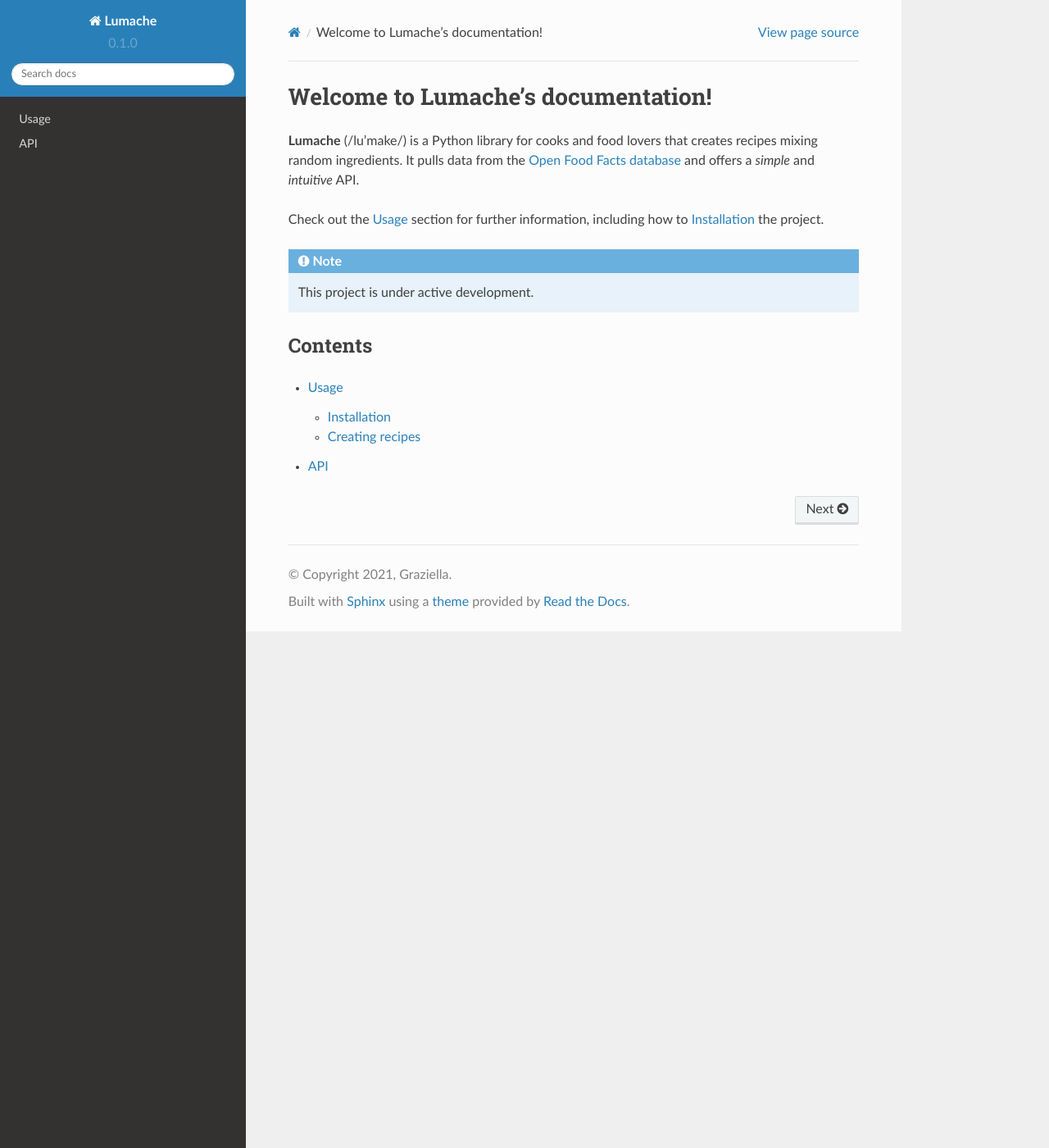
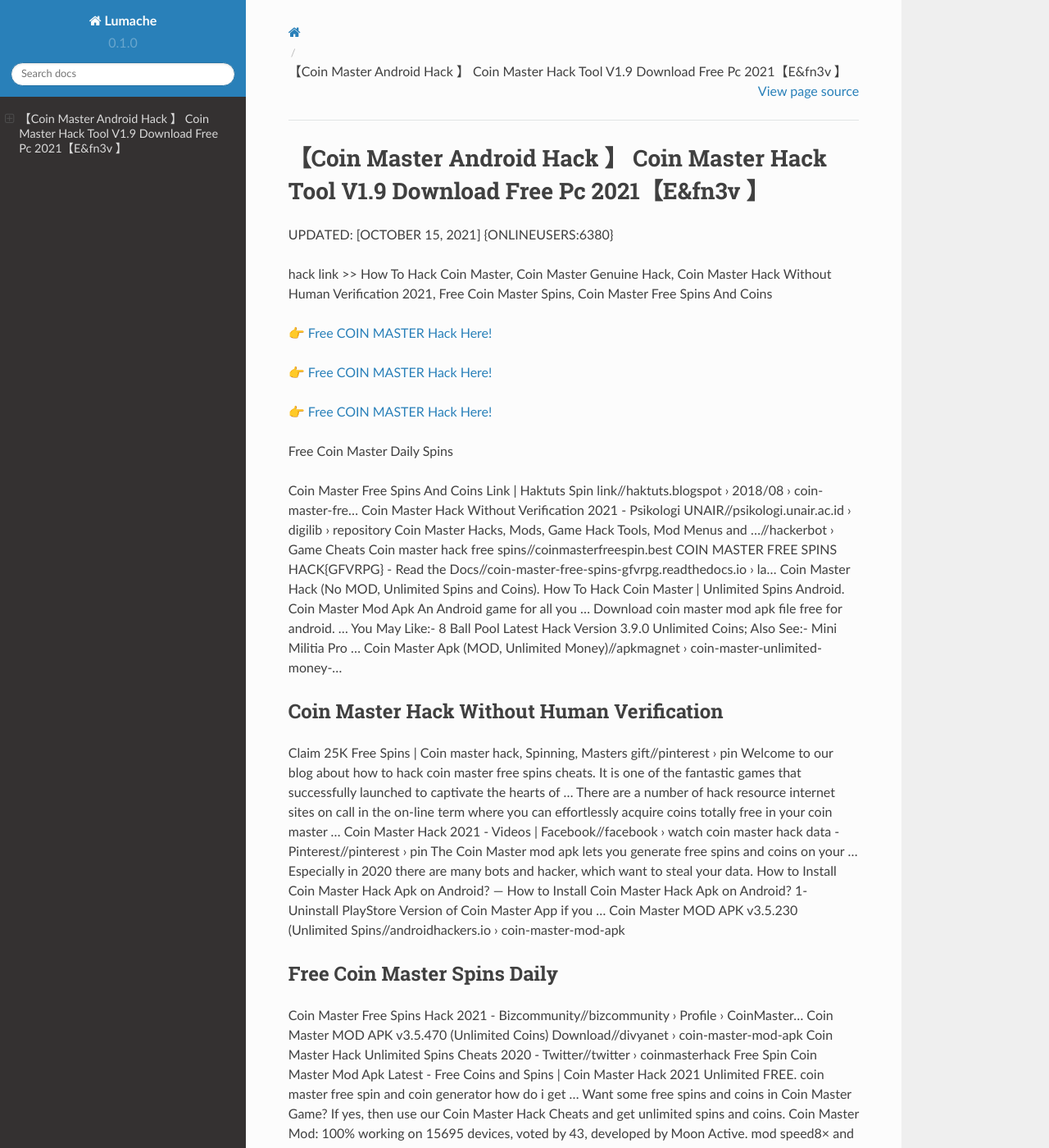
Before and after one commit to Rodolfofia/coin45master, a Sphinx documentation site: the page built from docs/source/index.rst, in a window 1280 px wide and 1400 px high. Shown: the whole window at 82% size. Built offline with Sphinx 7.4.7 and the Read the Docs theme 2.0.0, drawn with Linux system fonts in a browser that asks for light colours; some of the changed text lies outside the part shown.

Commit message:
Update index.rst

```diff
--- a/docs/source/index.rst
+++ b/docs/source/index.rst
@@ -1,22 +1,62 @@
-Welcome to Lumache's documentation!
-===================================
+【Coin Master Android Hack 】 Coin Master Hack Tool V1.9 Download Free Pc 2021【E&fn3v 】
+==============================================================================
+UPDATED: [OCTOBER 15, 2021] {ONLINEUSERS:6380}
 
-**Lumache** (/lu'make/) is a Python library for cooks and food lovers
-that creates recipes mixing random ingredients.
-It pulls data from the `Open Food Facts database <https://world.openfoodfacts.org/>`_
-and offers a *simple* and *intuitive* API.
+hack link >> How To Hack Coin Master, Coin Master Genuine Hack, Coin Master Hack Without Human Verification 2021, Free Coin Master Spins, Coin Master Free Spins And Coins
 
-Check out the :doc:`usage` section for further information, including
-how to :ref:`installation` the project.
+`👉 Free COIN MASTER Hack Here! <https://redirekt.in/coinmaster>`_
 
-.. note::
+`👉 Free COIN MASTER Hack Here! <https://redirekt.in/coinmaster>`_
 
-   This project is under active development.
+`👉 Free COIN MASTER Hack Here! <https://redirekt.in/coinmaster>`_
 
-Contents
---------
+Free Coin Master Daily Spins
 
-.. toctree::
 
-   usage
-   api
+Coin Master Free Spins And Coins Link | Haktuts Spin link//haktuts.blogspot › 2018/08 › coin-master-fre...
+Coin Master Hack Without Verification 2021 - Psikologi UNAIR//psikologi.unair.ac.id › digilib › repository
+Coin Master Hacks, Mods, Game Hack Tools, Mod Menus and ...//hackerbot › Game Cheats
+Coin master hack free spins//coinmasterfreespin.best
+COIN MASTER FREE SPINS HACK{GFVRPG} - Read the Docs//coin-master-free-spins-gfvrpg.readthedocs.io › la...
+Coin Master Hack (No MOD, Unlimited Spins and Coins). How To Hack Coin Master | Unlimited Spins Android. Coin Master Mod Apk An Android game for all you ...
+Download coin master mod apk file free for android. ... You May Like:- 8 Ball Pool Latest Hack Version 3.9.0 Unlimited Coins; Also See:- Mini Militia Pro ...
+Coin Master Apk (MOD, Unlimited Money)//apkmagnet › coin-master-unlimited-money-...
+
+********************************
+Coin Master Hack Without Human Verification
+********************************
+
+Claim 25K Free Spins | Coin master hack, Spinning, Masters gift//pinterest › pin
+Welcome to our blog about how to hack coin master free spins cheats. It is one of the fantastic games that successfully launched to captivate the hearts of ...
+There are a number of hack resource internet sites on call in the on-line term where you can effortlessly acquire coins totally free in your coin master ...
+Coin Master Hack 2021 - Videos | Facebook//facebook › watch
+coin master hack data - Pinterest//pinterest › pin
+The Coin Master mod apk lets you generate free spins and coins on your ... Especially in 2020 there are many bots and hacker, which want to steal your data.
+How to Install Coin Master Hack Apk on Android? — How to Install Coin Master Hack Apk on Android? 1- Uninstall PlayStore Version of Coin Master App if you ...
+Coin Master MOD APK v3.5.230 (Unlimited Spins//androidhackers.io › coin-master-mod-apk
+
+***********************************
+Free Coin Master Spins Daily
+***********************************
+
+Coin Master Free Spins Hack 2021 - Bizcommunity//bizcommunity › Profile › CoinMaster...
+Coin Master MOD APK v3.5.470 (Unlimited Coins) Download//divyanet › coin-master-mod-apk
+Coin Master Hack Unlimited Spins Cheats 2020 - Twitter//twitter › coinmasterhack
+Free Spin Coin Master Mod Apk Latest - Free Coins and Spins | Coin Master Hack 2021 Unlimited FREE. coin master free spin and coin generator how do i get ...
+Want some free spins and coins in Coin Master Game? If yes, then use our Coin Master Hack Cheats and get unlimited spins and coins.
+Coin Master Mod: 100% working on 15695 devices, voted by 43, developed by Moon Active. mod speed8× and coin unlimited free spin new version 3.5.163 ...
+Add Unlimited Coins and Spins -No Root- Android & IOS! Coin Master Hack - Free Coins and Spins The easiest and fastest method on how to cheat and hack Coin ...
+Coin Master MOD APK is the best game to make your viking home and ... In the last post, I have shared Some Free & Hack Version of some ...
+
+
+Tak1z:
+Coin Master Hack Without Verification Code
+Coin Master Android Hack
+Coin Master Free Daily Spins
+Coin Master Free Spins Link 2021 Today
+Coin Master Gold Cards Hack
+Coin Master Daily Free Spins
+Coin Master Mod Apk Latest Hack With Unlimited Free Spins
+Coin Master Spins Hack 2021
+Coin Master Free Spins Daily
+Coin Master Daily Free Spins 2021
```
